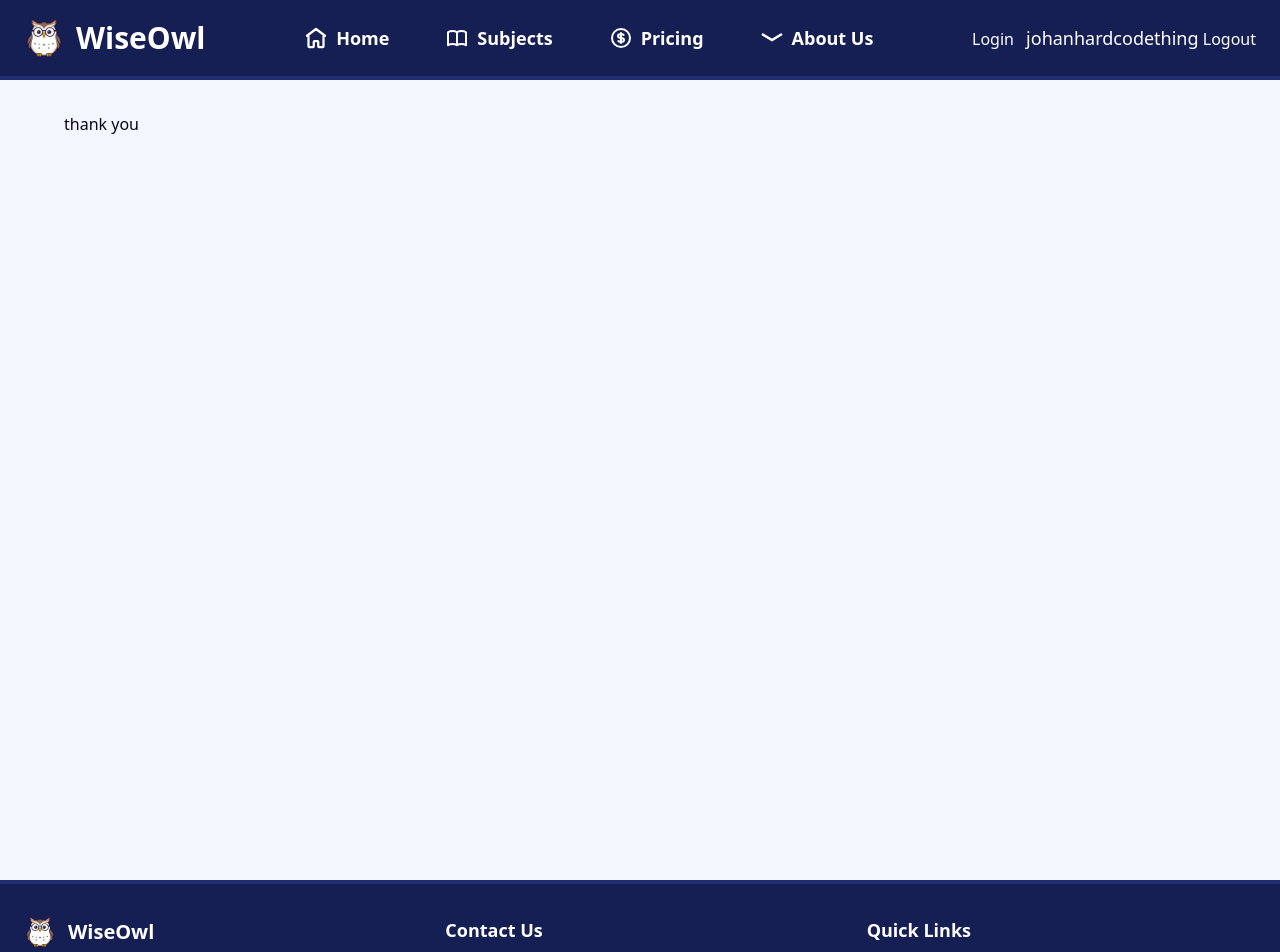
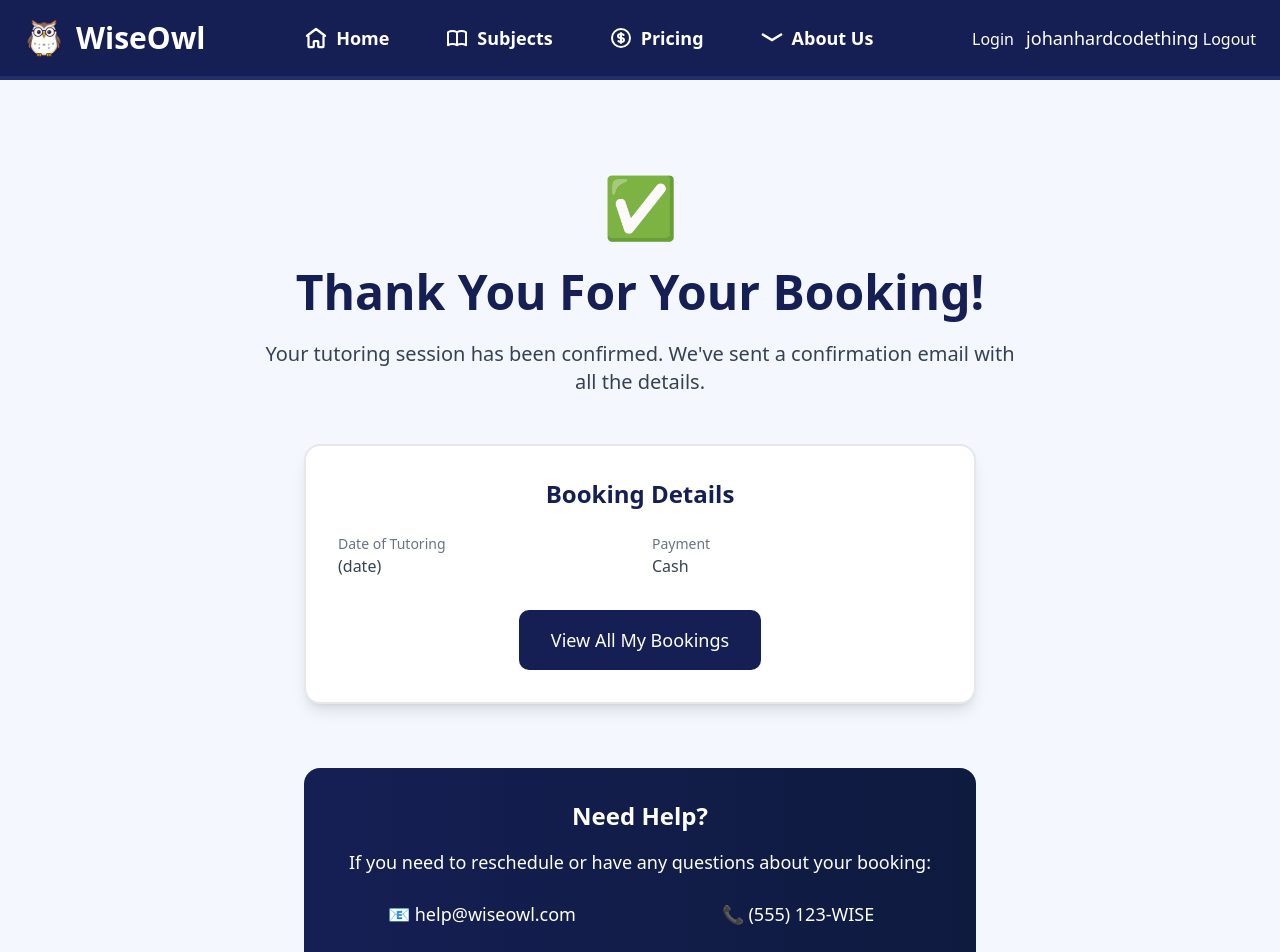
Before and after one commit to GavinCopley/svelte1, a SvelteKit app: page /booking/confirmation in a window 1280 px wide. Shown: the top 952 px of the page. Built offline with nearby package versions, Linux system fonts and the light colour scheme.

Commit message:
confirmation page (wip)

```diff
--- a/src/routes/booking/confirmation/+page.svelte
+++ b/src/routes/booking/confirmation/+page.svelte
@@ -1 +1,60 @@
-thank you
+<script lang="ts">
+  function viewAllBookings() {
+    // Navigate to bookings page
+    console.log('Navigating to all bookings');
+    // Replace with actual navigation code, e.g.:
+    // goto('/bookings');
+  }
+</script>
+
+<!-- Hero Section -->
+<div class="text-center mb-12 pt-16">
+  <div class="text-6xl mb-8 text-center">✅</div>
+  <h1 class="text-5xl font-bold text-[#151f54] mb-6">Thank You For Your Booking!</h1>
+  <p class="text-xl text-gray-700 mb-8 max-w-3xl mx-auto">
+    Your tutoring session has been confirmed. We've sent a confirmation email with all the details.
+  </p>
+</div>
+
+<!-- Booking Details Card -->
+<div class="max-w-2xl mx-auto mb-16">
+  <div class="bg-white shadow-lg rounded-2xl p-8 border-2 border-gray-200">
+    <h2 class="text-2xl font-bold text-[#151f54] mb-6 text-center">Booking Details</h2>
+
+    <div class="grid grid-cols-1 md:grid-cols-2 gap-6 mb-8">
+      <div>
+        <p class="text-gray-500 text-sm">Date of Tutoring</p>
+        <p class="text-gray-700 font-medium">(date)</p>
+      </div>
+      <div>
+        <p class="text-gray-500 text-sm">Payment</p>
+        <p class="text-gray-700 font-medium">Cash</p>
+      </div>
+    </div>
+
+    <div class="text-center">
+      <button
+        on:click={viewAllBookings}
+        class="bg-[#151f54] text-white px-8 py-4 rounded-lg hover:bg-[#0f1a3f] transition-colors text-lg font-medium w-full md:w-auto"
+      >
+        View All My Bookings
+      </button>
+    </div>
+  </div>
+</div>
+
+<!-- Help Section -->
+<div class="flex justify-center mb-16">
+  <div class="bg-gradient-to-r from-[#151f54] to-[#0f1a3f] rounded-2xl p-8 max-w-2xl w-full text-white">
+    <h3 class="text-2xl font-semibold mb-4 text-center">Need Help?</h3>
+    <p class="text-center text-lg mb-6">If you need to reschedule or have any questions about your booking:</p>
+    <div class="grid grid-cols-1 md:grid-cols-2 gap-6 mb-6">
+      <div class="text-center">
+        <p class="text-lg">📧 help@wiseowl.com</p>
+      </div>
+      <div class="text-center">
+        <p class="text-lg">📞 (555) 123-WISE</p>
+      </div>
+    </div>
+  </div>
+</div>
```
